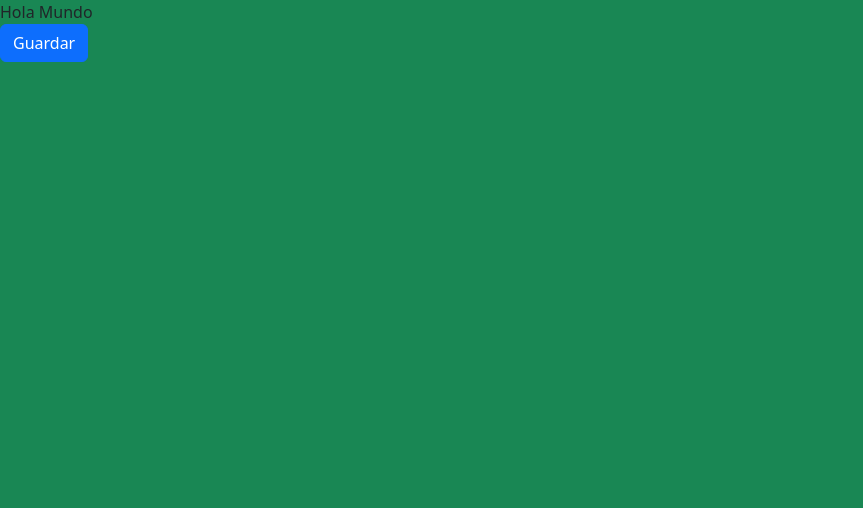
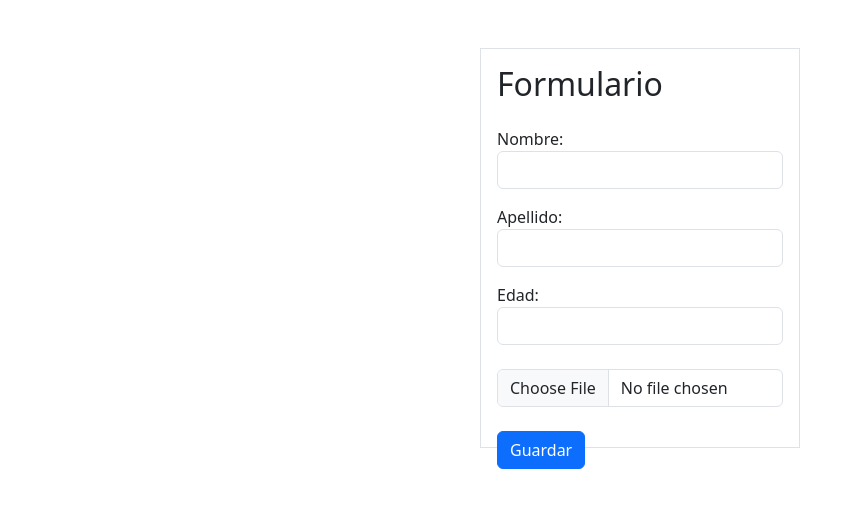
Before and after one commit to w0zner/angular-ecommerce-3d, an Angular app: page / in a window 1280 px wide. Shown: the top 508 px of the page, without its empty margins (0-863 px from the left). Built offline with nearby package versions, Linux system fonts and the light colour scheme.

Commit message:
add formsModule

```diff
--- a/src/app/app.module.ts
+++ b/src/app/app.module.ts
@@ -4,6 +4,7 @@ import { BrowserModule } from '@angular/platform-browser';
 import { AppRoutingModule } from './app-routing.module';
 import { AppComponent } from './app.component';
 import { DatosEntradaComponent } from './ejemplos/datos-entrada/datos-entrada.component';
+import { FormsModule } from '@angular/forms';
 
 @NgModule({
   declarations: [
@@ -12,6 +13,7 @@ import { DatosEntradaComponent } from './ejemplos/datos-entrada/datos-entrada.co
   ],
   imports: [
     BrowserModule,
+    FormsModule,
     AppRoutingModule
   ],
   providers: [],
--- a/src/app/ejemplos/datos-entrada/datos-entrada.component.html
+++ b/src/app/ejemplos/datos-entrada/datos-entrada.component.html
@@ -1,8 +1,25 @@
-<div class="w-100 vh-100 bg-success">
-  <div>
-    Hola Mundo
+<div class="w-100 vh-100 d-flex flex-colum justify-content-center">
+  <div class="mt-5 w-25 h-50 border bg-white p-3">
+    <h2 class="mb-4">Formulario</h2>
+    <form (submit)="guardar()">
+      <div class="mb-3">
+        <label for="nombre">Nombre:</label>
+        <input type="text" name="nombre" class="form-control" [(ngModel)]="nombre">
+      </div>
+      <div class="mb-3">
+        <label for="apellido">Apellido:</label>
+        <input type="text" name="apellido" class="form-control">
+      </div>
+      <div class="mb-4">
+        <label for="edad">Edad:</label>
+        <input type="text" name="edad" class="form-control">
+      </div>
+      <div class="mb-4">
+        <input type="file" name="archivo" class="form-control" (change)="subirArchivo($event)">
+      </div>
+      <div class="mb-3">
+        <button type="submit" class="btn btn-primary">Guardar</button>
+      </div>
+    </form>
   </div>
-  <button class="btn btn-primary">
-    Guardar
-  </button>
 </div>
--- a/src/app/ejemplos/datos-entrada/datos-entrada.component.ts
+++ b/src/app/ejemplos/datos-entrada/datos-entrada.component.ts
@@ -6,5 +6,27 @@ import { Component } from '@angular/core';
   styleUrls: ['./datos-entrada.component.css']
 })
 export class DatosEntradaComponent {
+  nombre: string;
+  archivo: File | undefined
+
+  constructor(){
+    this.nombre=""
+  }
+
+  observar(event: any){
+    console.log(event.target.value)
+  }
+
+  subirArchivo(event: any){
+    console.log(event.target.files[0]);
+    this.archivo = event.target.files[0]
+  }
+
+  guardar(){
+    console.log("Nombre: ", this.nombre);
+    console.log("Archivo: ",this.archivo?.name);
+    console.log("Tipo: ",this.archivo?.type);
+    console.log("Tamaño: ",this.archivo?.size);
+  }
 
 }
```
